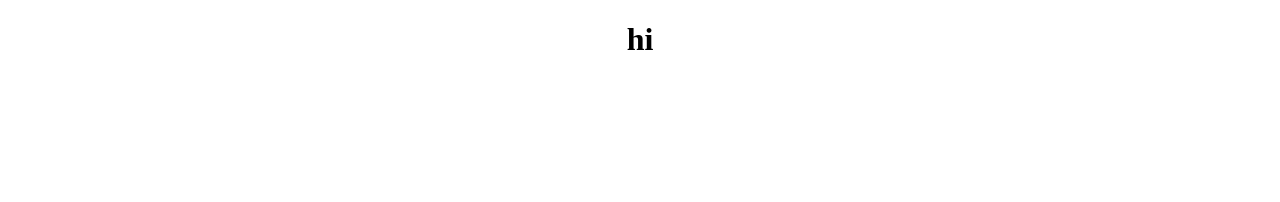
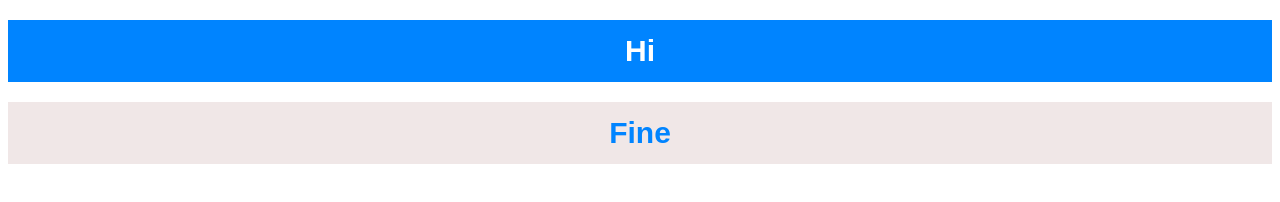
Before and after one commit to mohamedhossamWebDev22/Hassan, a plain HTML site: page chat.html in a window 1280 px wide. Drawn offline with Linux system fonts and the light colour scheme.

Commit message:
Styled the chat

```diff
--- a/chat.html
+++ b/chat.html
@@ -10,7 +10,13 @@
     <title>Document</title>
 </head>
 <body>
-    <h1>hi</h1>
+    <div class="FromMe">
+        <h1>Hi</h1>
+    </div>
+
+    <div class="FromAI">
+        <h1>Fine</h1>
+    </div>
 
     <script src="js/app.js"></script>
 </body>
--- a/css/style.css
+++ b/css/style.css
@@ -72,6 +72,35 @@ body{
 .content .ctrl #btn:hover{
     animation: none hov 1.3s;
 }
+/*
+============================
+*/
+
+.FromMe h1 {
+    font-family: sans-serif;
+    font-size: 30px;
+
+    color: white;
+    background-color: rgb(0, 132, 255);
+
+    padding: 14px 14px;
+
+    box-sizing: content-box;}
+
+.FromAI h1 {
+    font-family: sans-serif;
+    font-size: 30px;
+
+    color: rgb(0, 132, 255);
+    background-color: rgb(240, 231, 231);
+
+    padding: 14px 14px;
+
+    box-sizing: content-box;
+}
+/*
+===========================
+*/
 
 /*
 Animations*/
```
